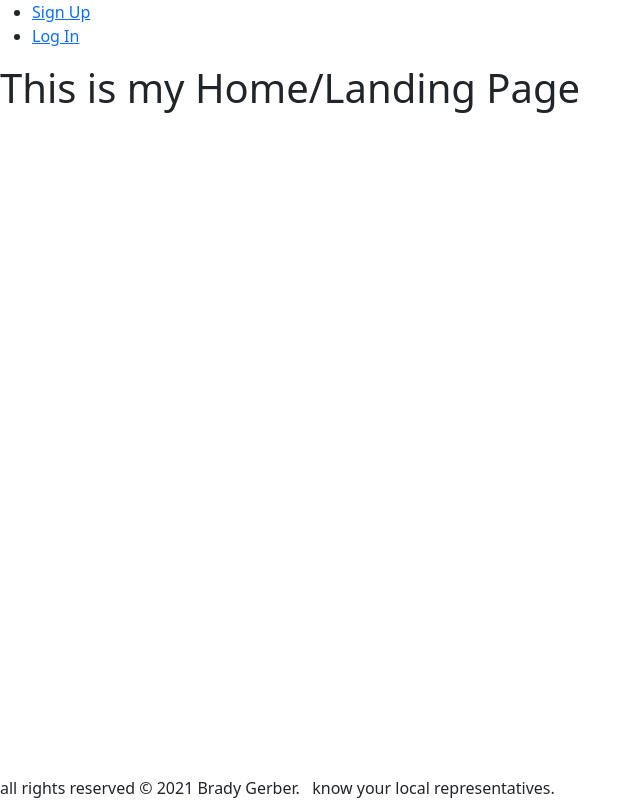
After one commit to bg-write/what-time-should-i-write, a Django app: template main_app/templates/home.html in a window 1280 px wide. The commit adds this page. Shown: the whole page, without its empty margins (0-641 px from the left). Run offline with Django 3.2, Linux system fonts and the light colour scheme; the template is opened without the code that fills it, so the values that code supplies are empty.

Commit message:
Update Home redirect

```diff
--- a/main_app/static/css/style.css
+++ b/main_app/static/css/style.css
@@ -1,5 +1,4 @@
 body {
-	background-color: teal;
 	display: flex;
 	min-height: 100vh;
 	flex-direction: column;
--- /dev/null
+++ b/main_app/templates/home.html
@@ -0,0 +1,3 @@
+{% extends 'base.html' %} {% block content %}
+<h1>This is my Home/Landing Page</h1>
+{% endblock %}
--- a/main_app/views.py
+++ b/main_app/views.py
@@ -20,7 +20,7 @@ writers = [
 ]
 
 def home(request):
-  return HttpResponse('<h1>Home.</h1>')
+  return render(request, 'home.html')
 
 def about(request):
   return render(request, 'about.html')
```
